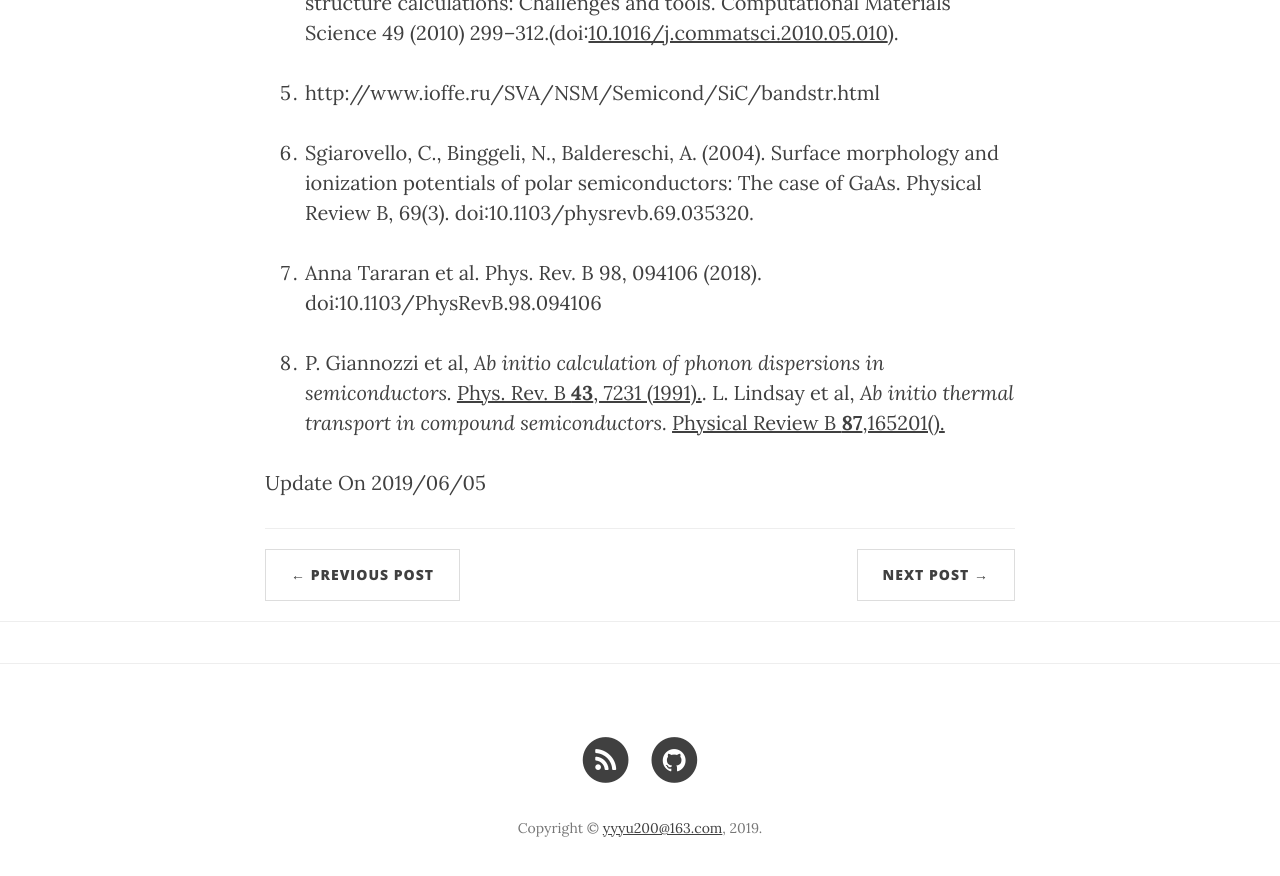
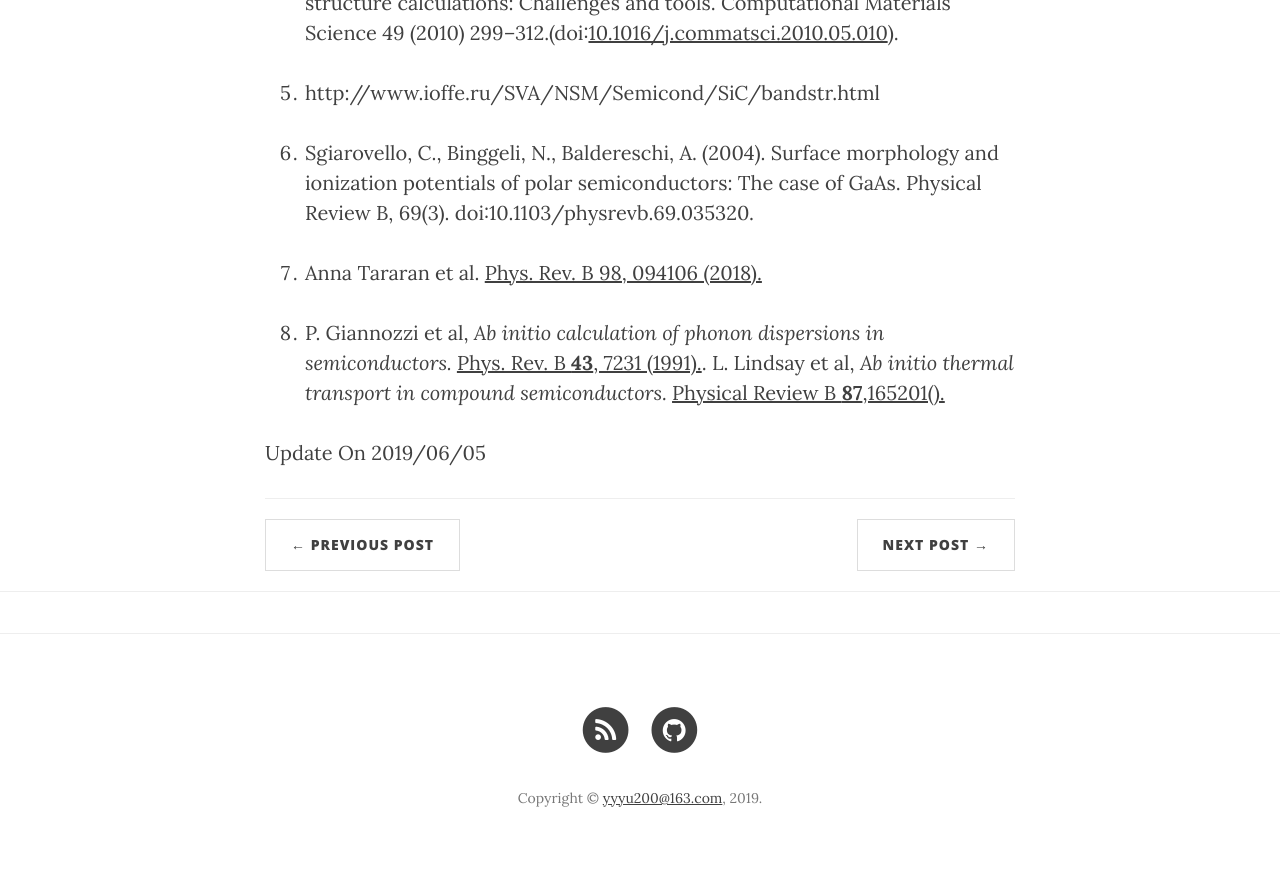
Before and after one commit to yyyu200/DFTbook, a Jekyll site: the page built from _posts/2019-04-01-HandsOn.md, in a window 1280 px wide and 900 px high, scrolled down 25934 px. Shown: the top 876 px of the window. Built offline with Jekyll 4.4.1, drawn with Linux system fonts in a browser that asks for light colours; nearby versions of some CDN libraries; formulas are drawn with MathJax 3; comment, search, counter and statistics services are not loaded.

Commit message:
modify at20190605-06:33:23-aliyun

```diff
--- a/_posts/2019-04-01-HandsOn.md
+++ b/_posts/2019-04-01-HandsOn.md
@@ -927,7 +927,7 @@
 
 6. Sgiarovello, C., Binggeli, N., Baldereschi, A. (2004). Surface morphology and ionization potentials of polar semiconductors: The case of GaAs. Physical Review B, 69(3). doi:10.1103/physrevb.69.035320.
 
-7. Anna Tararan et al. Phys. Rev. B 98, 094106 (2018). doi:10.1103/PhysRevB.98.094106
+7. Anna Tararan et al. [Phys. Rev. B 98, 094106 (2018).](doi:http://dx.doi.org/10.1103/PhysRevB.98.094106)
 
 8. P. Giannozzi et al, *Ab initio calculation of phonon dispersions in semiconductors.* [Phys. Rev. B **43**, 7231 (1991).](http://dx.doi.org/10.1103/PhysRevB.43.7231). L. Lindsay et al, *Ab initio thermal transport in compound semiconductors.* [Physical Review B **87**,165201().](http://dx.doi.org/10.1103/PhysRevB.87.165201)
 
```
